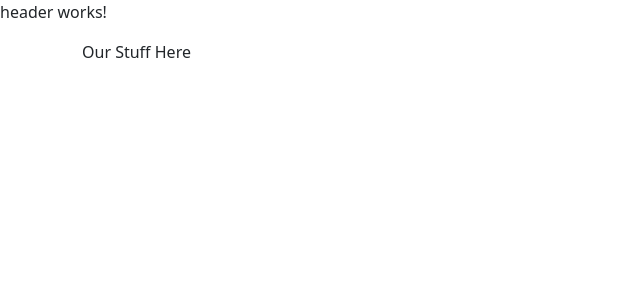
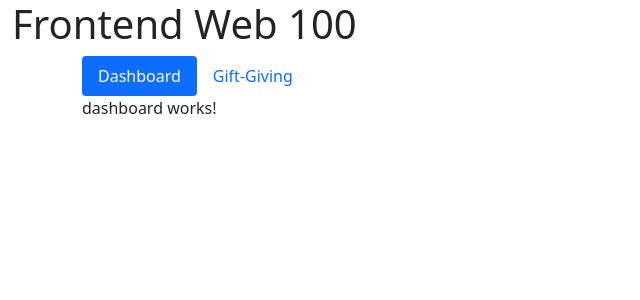
Before and after one commit to zaanton/few100-tony, an Angular app: page /dashboard in a window 1280 px wide. Before the commit this address led to /. Shown: the top 300 px of the page, without its empty margins (0-640 px from the left). Built offline with nearby package versions, Linux system fonts and the light colour scheme.

Commit message:
We built our first To Do List!

```diff
--- a/src/app/app-routing.module.ts
+++ b/src/app/app-routing.module.ts
@@ -1,7 +1,22 @@
 import { NgModule } from '@angular/core';
 import { RouterModule, Routes } from '@angular/router';
+import { DashboardComponent } from './components/dashboard/dashboard.component';
+import { GiftGivingComponent } from './components/gift-giving/gift-giving.component';
 
-const routes: Routes = [];
+const routes: Routes = [
+  {
+    path: 'dashboard',
+    component: DashboardComponent
+  },
+  {
+    path: 'gift-giving',
+    component: GiftGivingComponent
+  },
+  {
+    path: '**',
+    redirectTo: 'dashboard'
+  }
+];
 
 @NgModule({
   imports: [RouterModule.forRoot(routes)],
--- a/src/app/app.component.html
+++ b/src/app/app.component.html
@@ -1,4 +1,6 @@
 <app-header></app-header>
 <main class="container">
-  <p>Our Stuff Here</p>
+  <app-navigation></app-navigation>
+  <router-outlet></router-outlet>
+  <!-- This creates from our routing module-->
 </main>
--- a/src/app/app.module.ts
+++ b/src/app/app.module.ts
@@ -6,13 +6,15 @@ import { AppComponent } from './app.component';
 import { HeaderComponent } from './components/header/header.component';
 import { GiftGivingComponent } from './components/gift-giving/gift-giving.component';
 import { DashboardComponent } from './components/dashboard/dashboard.component';
+import { NavigationComponent } from './components/navigation/navigation.component';
 
 @NgModule({
   declarations: [
     AppComponent,
     HeaderComponent,
     GiftGivingComponent,
-    DashboardComponent
+    DashboardComponent,
+    NavigationComponent
   ],
   imports: [
     BrowserModule,
--- a/src/app/components/header/header.component.html
+++ b/src/app/components/header/header.component.html
@@ -1 +1,3 @@
-<p>header works!</p>
+<header class="container-fluid">
+  <h1>Frontend Web 100</h1>
+</header>
--- /dev/null
+++ b/src/app/components/navigation/navigation.component.html
@@ -0,0 +1,22 @@
+<ul class="nav nav-pills">
+
+
+
+  <li class="nav-item">
+    <a class="nav-link"
+       [routerLinkActive]="['active']"
+       [routerLink]="['dashboard']">Dashboard</a>
+  </li>
+
+
+
+  <li class="nav-item">
+    <a class="nav-link"
+       [routerLinkActive]="['active']"
+       [routerLink]="['gift-giving']">Gift-Giving</a>
+  </li>
+
+
+
+
+</ul>
--- /dev/null
+++ b/src/app/components/navigation/navigation.component.ts
@@ -0,0 +1,15 @@
+import { Component, OnInit } from '@angular/core';
+
+@Component({
+  selector: 'app-navigation',
+  templateUrl: './navigation.component.html',
+  styleUrls: ['./navigation.component.css']
+})
+export class NavigationComponent implements OnInit {
+
+  constructor() { }
+
+  ngOnInit(): void {
+  }
+
+}
```
Also changed, not shown: src/app/components/navigation/navigation.component.css (added), 1 other file (tests, documents, lock files or other folders).
